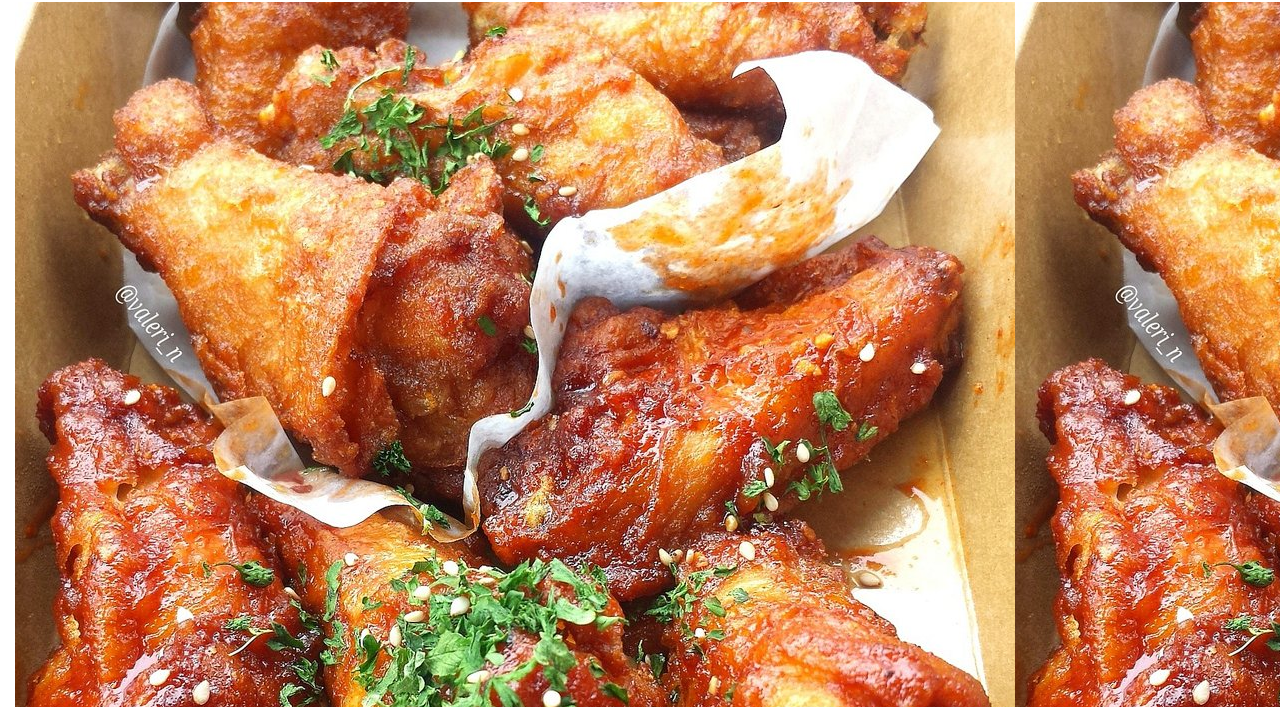
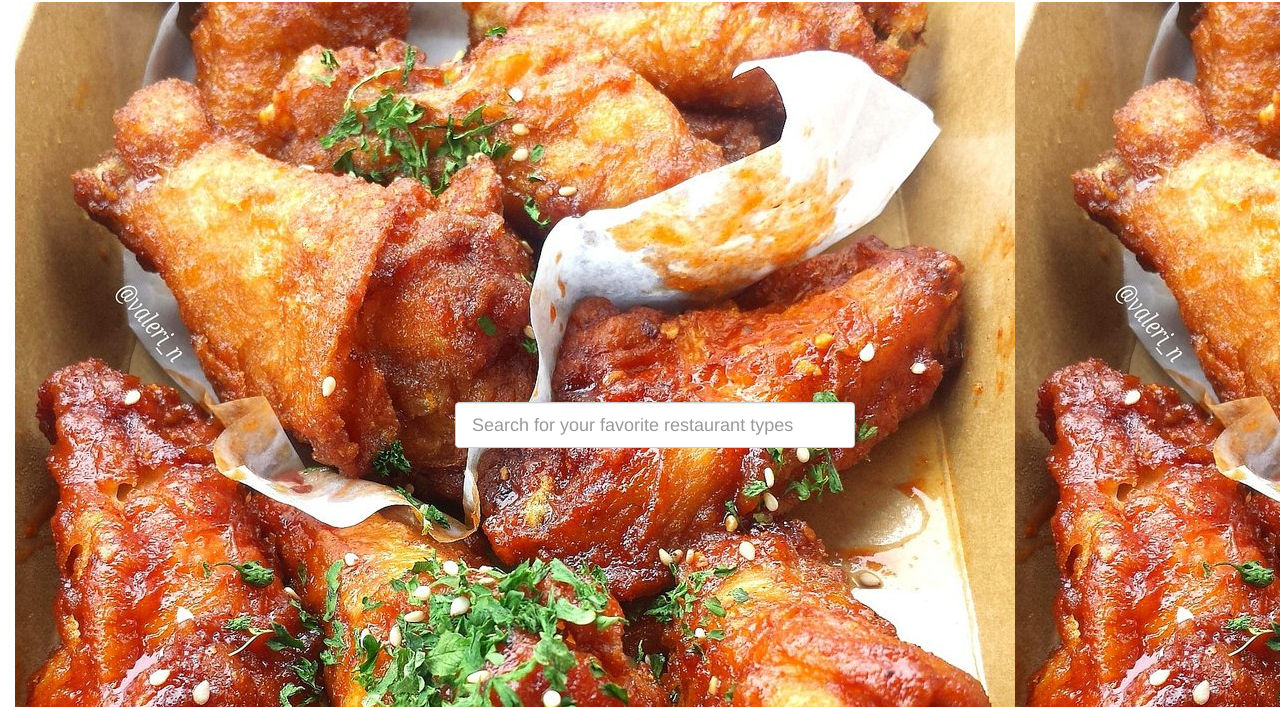
Before and after one commit to theandrewjames/forkspoon, a website: page index.html in a window 1280 px wide. Shown: the part 93-800 px from the top of the page. Drawn offline with nearby package versions, Linux system fonts and the light colour scheme.

Commit message:
Added search input to home image.

```diff
--- a/default.css
+++ b/default.css
@@ -5,6 +5,7 @@
 
 .search-bar {
   padding-top: 20px;
+  width: 600px;
 }
 
 .navbar-brand {
@@ -83,3 +84,15 @@
 #results {
   min-height: 1200px;
 }
+
+.homeInput {
+  position: relative;
+  margin-top: 400px;
+  width: 400px;
+  margin-left: auto;
+  margin-right: auto;
+}
+
+#homeSearch {
+    border-radius: 4px;
+}
--- a/index.html
+++ b/index.html
@@ -84,6 +84,9 @@
       </div>
       <div class="container-fluid" id="results">
         <div id="home" class="col-md-12">
+          <div class="input-group input-group-lg homeInput">
+            <input class="form-control" id="homeSearch" type="search" placeholder="Search for your favorite restaurant types">
+          </div>
         </div>
       </div>
     <script src="default.js"></script>
```
